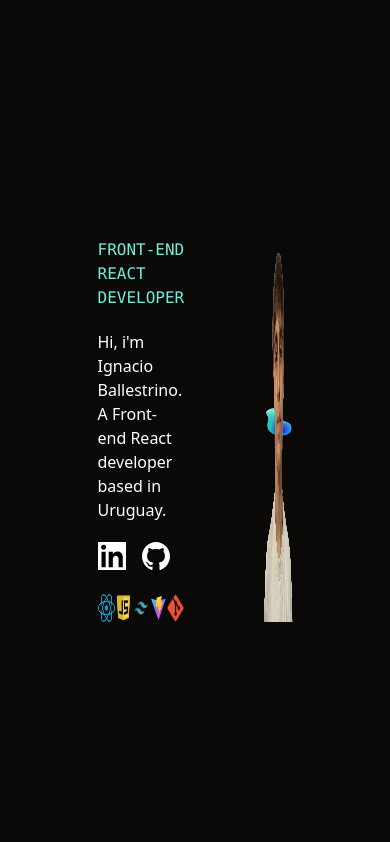
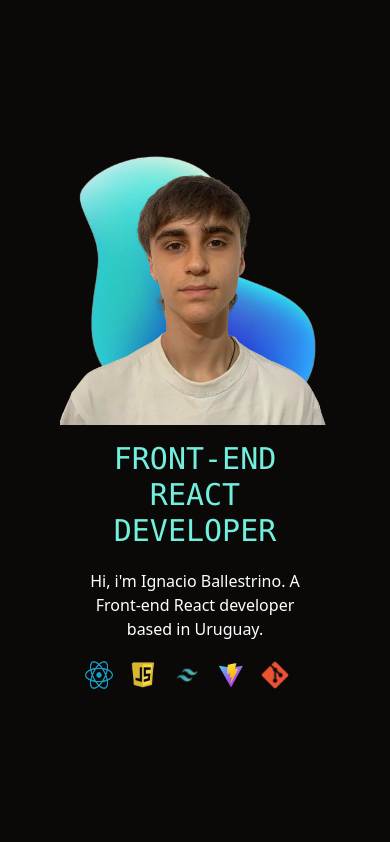
Before and after one commit to ballestrino/portfolio, a React (Vite) app: page / in a window 390 px wide. Shown: the top 842 px of the page. Built offline with nearby package versions, Linux system fonts and the light colour scheme.

Commit message:
responsive InitialPage

```diff
--- a/src/components/Icons.jsx
+++ b/src/components/Icons.jsx
@@ -6,22 +6,30 @@ import iconGit from '../../public/git.png';
 
 export default function icons() {
   return (
-    <div>
+    <div
+      className='
+    flex w-full justify-center items-center
+    lg:justify-start lg:items-start '
+    >
       <ul className='flex '>
         <li>
-          <img src={iconReact} alt='' className='h-7 w-7 mr-4' />
+          <img src={iconReact} alt='' className='h-7 w-7 mr-4 lg:mt-0 mt-5' />
         </li>
         <li>
-          <img src={iconJs} alt='' className='h-7 w-7 mr-4' />
+          <img src={iconJs} alt='' className='h-7 w-7 mr-4 lg:mt-0 mt-5' />
         </li>
         <li>
-          <img src={iconTailwind} alt='' className='h-7 w-7 mr-4' />
+          <img
+            src={iconTailwind}
+            alt=''
+            className='h-7 w-7 mr-4 lg:mt-0 mt-5'
+          />
         </li>
         <li>
-          <img src={iconVite} alt='' className='h-7 w-7 mr-4' />
+          <img src={iconVite} alt='' className='h-7 w-7 mr-4 lg:mt-0 mt-5' />
         </li>
         <li>
-          <img src={iconGit} alt='' className='h-7 w-7 mr-4' />
+          <img src={iconGit} alt='' className='h-7 w-7 mr-4 lg:mt-0 mt-5' />
         </li>
       </ul>
     </div>
--- a/src/components/InitialPage.jsx
+++ b/src/components/InitialPage.jsx
@@ -8,14 +8,21 @@ function InitialPage() {
       id='home'
       className='
       flex bg-primary
-      w-screen h-screen'
+      w-screen h-screen
+
+      '
     >
       <NavBar />
       <section
         className='
-      flex justify-between
-      w-3/6
-      m-auto'
+        lg:flex lg:flex-row lg:justify-between lg:items-stretch
+        lg:w-3/6
+        lg:m-auto
+        lg:text-start
+        w-7/12
+        text-center
+        flex flex-col-reverse justify-center items-center m-auto
+        '
       >
         <Presentation />
         <MyImage />
--- a/src/components/MyImage.jsx
+++ b/src/components/MyImage.jsx
@@ -3,7 +3,7 @@ import irregularShape from '../../public/irregularShape.png';
 
 function MyImage() {
   return (
-    <section className='flex justify-center items-center w-fit relative pl-20 '>
+    <section className='flex justify-center items-center w-fit relative lg:pl-20 '>
       <div className='absolute m-auto z-0'>
         <img
           src={irregularShape}
@@ -11,15 +11,17 @@ function MyImage() {
           className='
           lg:h-400 lg:w-400
           md:h-320 md:w-320
+          h-270 w-270
           '
         />
       </div>
       <div
         className='
         flex justify-center z-10
-        xxl:w-400 h-400
+        xxl:w-400 xxl:h-400
         lg:h-380 lg:w-380
         md:h-320 md:w-320
+        h-270 w-270
         '
       >
         <img
--- a/src/components/NavBar.jsx
+++ b/src/components/NavBar.jsx
@@ -4,7 +4,7 @@ function NavBar() {
   return (
     <nav
       className='relative justify-end items-center text-white w-screen hidden
-      md:flex md:fixed md:top-4
+      lg:flex lg:fixed lg:top-4
       '
     >
       <NavOptions />
--- a/src/components/Presentation.jsx
+++ b/src/components/Presentation.jsx
@@ -10,19 +10,21 @@ function Presentation() {
   return (
     <section
       className='
-      flex flex-col justify-between text-white w-fit pt-4
-      xxl:
+      flex flex-col lg:justify-between
+      text-white w-fit pt-4
+      items-center
+
       '
     >
       <div>
-        <section>
+        <section className='flex flex-col justify-center items-center'>
           <h1
             className='
            text-tertiary font-mono select-none
             xxl:text-6xl
             xl:text-5xl
             lg:text-4xl
-            md:text-3xl
+            text-3xl
             '
           >
             {translationProvider.Hello}
@@ -40,7 +42,11 @@ function Presentation() {
             {translationProvider.webDeveloper}
           </p>
         </section>
-        <section className='flex mt-5 '>
+        <section
+          className='
+        lg:flex mt-5 hidden
+        '
+        >
           <img
             src={iconLinkedIn}
             alt='LinkedIn icon'
```
